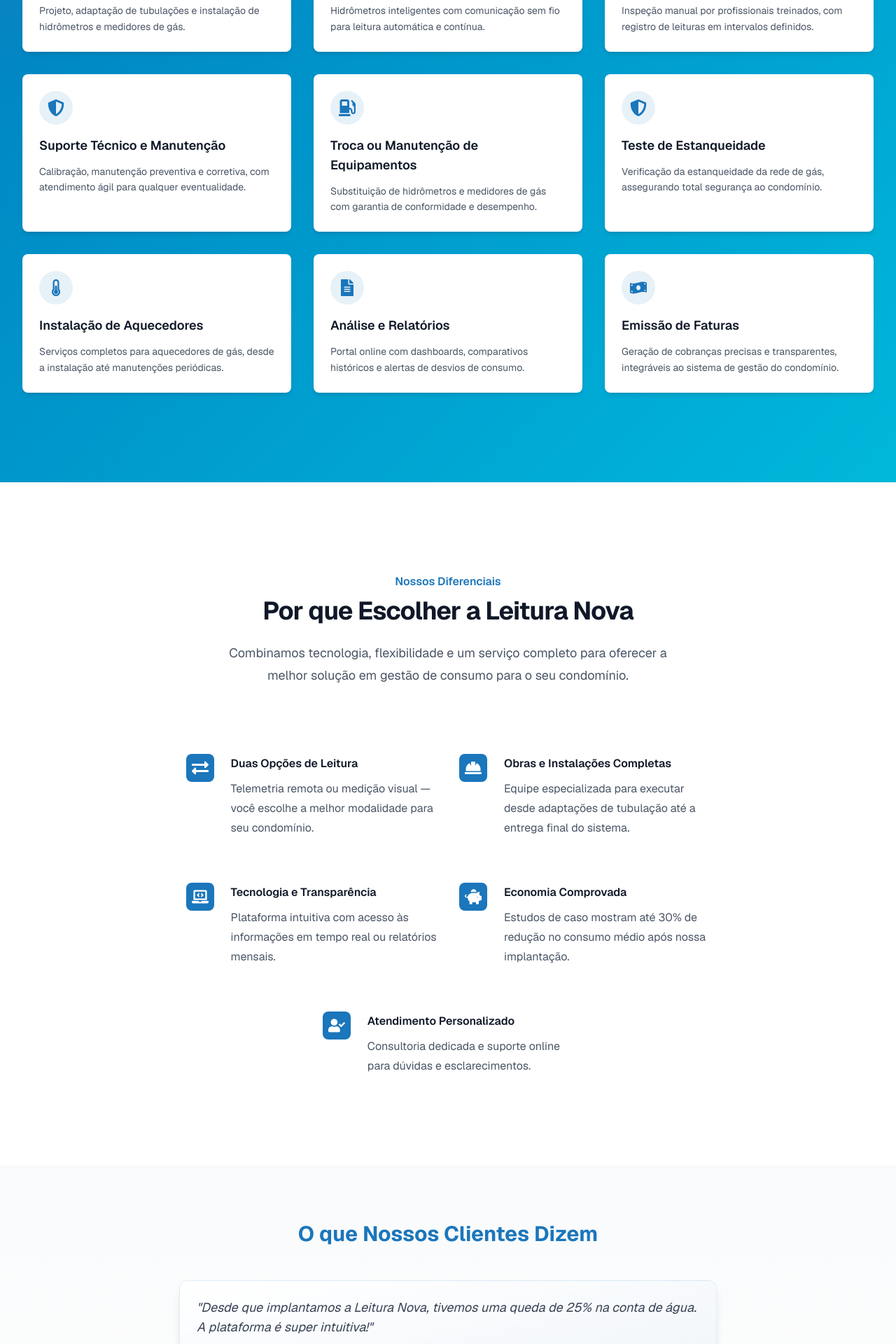
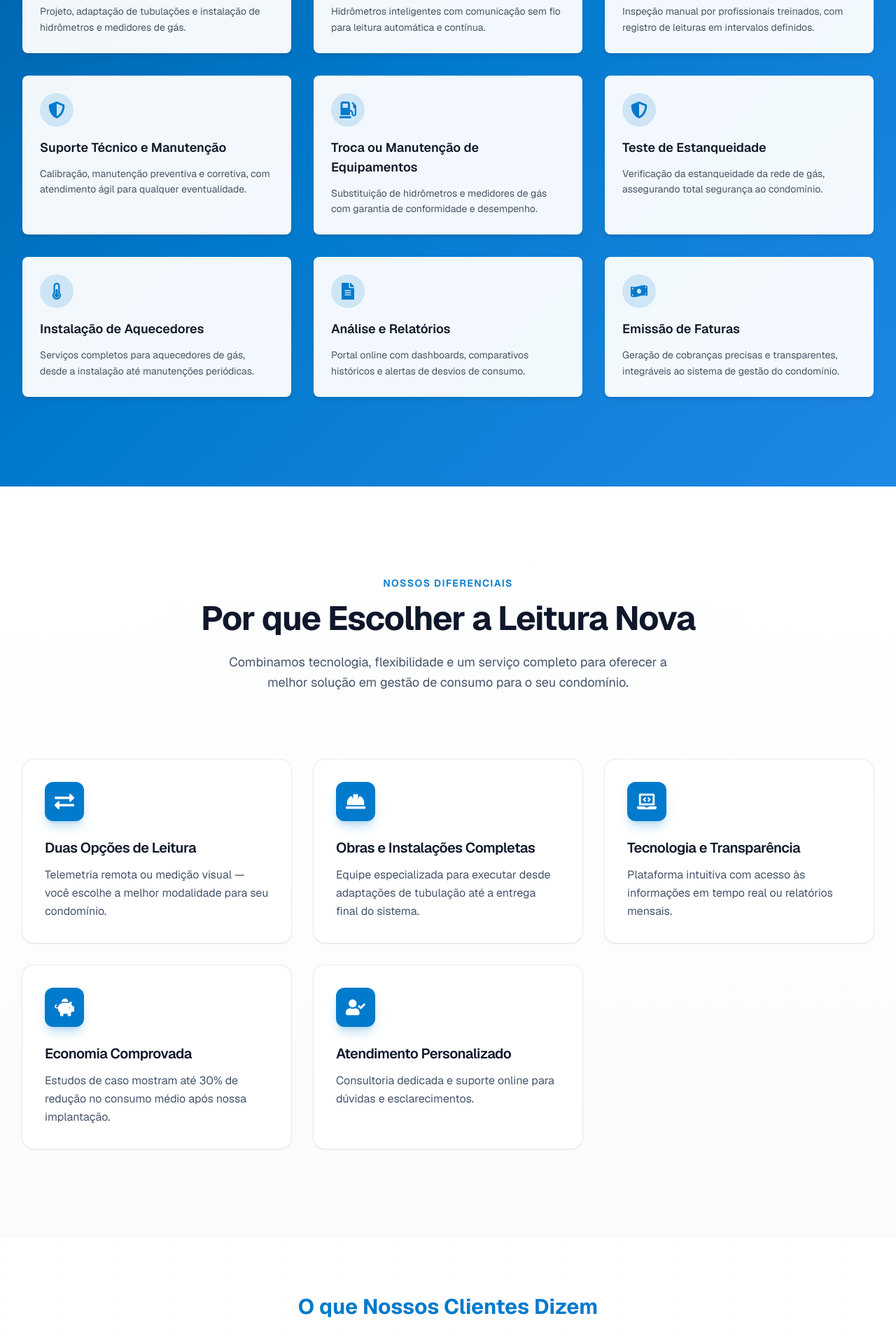
Before and after one commit to adrianoals/leitura-nova-platform, a Next.js app: page / in a window 1280 px wide. Shown: the part 2040-3960 px from the top of the page at 70% size. Built offline with nearby package versions, Linux system fonts and the light colour scheme.

Commit message:
Adiciona novas cores inspiradas no VS Code e atualiza estilos em várias seções, incluindo Footer, Contact, Services, Testimonials e Differentiators. Modifica o componente Button para suportar um novo estilo 'primaryVscode'.

```diff
--- a/src/app/globals.css
+++ b/src/app/globals.css
@@ -11,6 +11,10 @@
   --font-sans: var(--font-geist-sans);
   --font-mono: var(--font-geist-mono);
   --color-brand-blue: #1b76bb;
+  /* Azul estilo VS Code para seções (Serviços, Diferenciais, Depoimentos, Contato, Footer) */
+  --color-vscode-blue: #007acc;
+  --color-vscode-blue-dark: #005a9e;
+  --color-vscode-blue-light: #1e88e5;
 }
 
 @media (prefers-color-scheme: dark) {
--- a/src/components/sections/Contact.tsx
+++ b/src/components/sections/Contact.tsx
@@ -2,12 +2,12 @@
 
 export default function Contact() {
   return (
-    <section id="contato" className="py-20 px-4 text-center bg-gradient-to-br from-brand-blue to-cyan-500 text-white relative overflow-hidden">
+    <section id="contato" className="py-20 px-4 text-center bg-gradient-to-br from-vscode-blue-dark via-vscode-blue to-vscode-blue-light text-white relative overflow-hidden">
       <div className="absolute inset-0 bg-[url('/grid.svg')] opacity-10"></div>
       <div className="max-w-3xl mx-auto relative">
         <h2 className="text-3xl font-bold mb-6">Pronto para Transformar a Gestão de Consumo do Seu Condomínio?</h2>
-        <p className="text-xl mb-8 text-blue-50">Solicite uma avaliação gratuita e descubra como economizar e trazer mais transparência para seus moradores.</p>
-        <Button href="mailto:contato@leitura-nova.com.br">Falar com um Especialista</Button>
+        <p className="text-xl mb-8 text-blue-100/90">Solicite uma avaliação gratuita e descubra como economizar e trazer mais transparência para seus moradores.</p>
+        <Button href="mailto:contato@leitura-nova.com.br" variant="primaryVscode">Falar com um Especialista</Button>
       </div>
     </section>
   );
--- a/src/components/sections/Differentiators.tsx
+++ b/src/components/sections/Differentiators.tsx
@@ -9,34 +9,61 @@
   { icon: FaUserCheck, title: "Atendimento Personalizado", description: "Consultoria dedicada e suporte online para dúvidas e esclarecimentos." }
 ];
 
+const delayClasses = [
+  'animate-fade-in',
+  'animate-fade-in-delay',
+  'animate-fade-in-delay-2',
+  'animate-fade-in',
+  'animate-fade-in-delay',
+];
+
 export default function Differentiators() {
   return (
-    <section id="diferenciais" className="bg-white py-20 sm:py-32 relative overflow-hidden">
-      <div className="absolute inset-0 -z-10 h-full w-full" style={{ backgroundImage: 'repeating-linear-gradient(45deg, #d1d5db 0, #d1d5db 1px, transparent 0, transparent 50%)', backgroundSize: '30px 30px', opacity: 0.5 }}></div>
+    <section id="diferenciais" className="py-24 sm:py-32 relative overflow-hidden bg-gradient-to-b from-white to-slate-50/80">
+      {/* Decorative background */}
+      <div className="absolute inset-0 -z-10 overflow-hidden">
+        <div className="absolute top-0 left-1/2 -translate-x-1/2 w-[800px] h-[400px] bg-vscode-blue/5 rounded-full blur-3xl" />
+        <div className="absolute inset-0 opacity-[0.03]" style={{ backgroundImage: 'radial-gradient(circle at 1px 1px, #0f172a 1px, transparent 0)', backgroundSize: '40px 40px' }} />
+      </div>
+
       <div className="mx-auto max-w-7xl px-6 lg:px-8">
-        <div className="mx-auto max-w-2xl lg:text-center">
-          <h2 className="text-base font-semibold leading-7 text-brand-blue">Nossos Diferenciais</h2>
-          <p className="mt-2 text-3xl font-bold tracking-tight text-gray-900 sm:text-4xl">
+        {/* Section header */}
+        <header className="mx-auto max-w-3xl text-center">
+          <p className="text-sm font-semibold uppercase tracking-widest text-vscode-blue">
+            Nossos Diferenciais
+          </p>
+          <h2 className="mt-4 text-3xl font-bold tracking-tight text-slate-900 sm:text-4xl lg:text-5xl">
             Por que Escolher a Leitura Nova
-          </p>
-          <p className="mt-6 text-lg leading-8 text-gray-600">
+          </h2>
+          <p className="mt-6 text-lg leading-relaxed text-slate-600 max-w-2xl mx-auto">
             Combinamos tecnologia, flexibilidade e um serviço completo para oferecer a melhor solução em gestão de consumo para o seu condomínio.
           </p>
-        </div>
-        <div className="mx-auto mt-16 max-w-2xl sm:mt-20 lg:mt-24 lg:max-w-4xl">
-          <dl className="flex flex-wrap justify-center gap-x-8 gap-y-10 lg:gap-y-16">
-            {differentiators.map((diferencial) => (
-              <div key={diferencial.title} className="relative pl-16 lg:w-2/5">
-                <dt className="text-base font-semibold leading-7 text-gray-900">
-                  <div className="absolute left-0 top-0 flex h-10 w-10 items-center justify-center rounded-lg bg-brand-blue">
-                    <diferencial.icon className="h-6 w-6 text-white" aria-hidden="true" />
-                  </div>
+        </header>
+
+        {/* Cards grid */}
+        <div className="mx-auto mt-16 sm:mt-20 lg:mt-24 grid grid-cols-1 gap-6 sm:gap-8 md:grid-cols-2 lg:grid-cols-3">
+          {differentiators.map((diferencial, index) => {
+            const Icon = diferencial.icon;
+            const isFifth = index === 4;
+            return (
+              <article
+                key={diferencial.title}
+                className={`group relative flex flex-col rounded-2xl bg-white p-8 shadow-sm ring-1 ring-slate-200/80 transition-all duration-300 hover:shadow-lg hover:ring-vscode-blue/30 hover:-translate-y-1 ${isFifth ? 'lg:col-start-2' : ''} ${delayClasses[index % delayClasses.length]}`}
+              >
+                {/* Icon */}
+                <div className="flex h-14 w-14 items-center justify-center rounded-xl bg-vscode-blue text-white shadow-lg shadow-vscode-blue/25 transition-transform duration-300 group-hover:scale-110 group-hover:shadow-vscode-blue/30">
+                  <Icon className="h-7 w-7" aria-hidden />
+                </div>
+                {/* Content */}
+                <h3 className="mt-6 text-xl font-semibold tracking-tight text-slate-900">
                   {diferencial.title}
-                </dt>
-                <dd className="mt-2 text-base leading-7 text-gray-600">{diferencial.description}</dd>
-              </div>
-            ))}
-          </dl>
+                </h3>
+                <p className="mt-3 text-slate-600 leading-relaxed">
+                  {diferencial.description}
+                </p>
+              </article>
+            );
+          })}
         </div>
       </div>
     </section>
--- a/src/components/sections/Services.tsx
+++ b/src/components/sections/Services.tsx
@@ -16,15 +16,15 @@
 
 export default function Services() {
   return (
-    <section id="servicos" className="bg-gradient-to-br from-brand-blue to-cyan-500 py-20 sm:py-32 text-white relative overflow-hidden">
+    <section id="servicos" className="bg-gradient-to-br from-vscode-blue-dark via-vscode-blue to-vscode-blue-light py-20 sm:py-32 text-white relative overflow-hidden">
       <div className="absolute inset-0 bg-[url('/grid.svg')] opacity-10"></div>
       <div className="mx-auto max-w-7xl px-6 lg:px-8 relative">
         <div className="mx-auto max-w-2xl text-center">
-          <h2 className="text-base font-semibold leading-7 text-white">Nossos Serviços</h2>
+          <h2 className="text-base font-semibold leading-7 text-blue-100">Nossos Serviços</h2>
           <p className="mt-2 text-3xl font-bold tracking-tight text-white sm:text-4xl">
             Soluções Completas para seu Condomínio
           </p>
-          <p className="mt-6 text-lg leading-8 text-blue-100">
+          <p className="mt-6 text-lg leading-8 text-blue-100/90">
             Oferecemos um portfólio completo de serviços para garantir uma gestão eficiente e transparente do consumo de água e gás.
           </p>
         </div>
--- a/src/components/sections/Testimonials.tsx
+++ b/src/components/sections/Testimonials.tsx
@@ -8,14 +8,14 @@
 
 export default function Testimonials() {
   return (
-    <section id="depoimentos" className="py-20 px-4 bg-gradient-to-b from-gray-50 to-white relative overflow-hidden">
+    <section id="depoimentos" className="py-20 px-4 bg-white relative overflow-hidden">
       <div className="absolute inset-0 bg-[url('/grid.svg')] opacity-5"></div>
-      <h2 className="text-3xl font-bold text-center mb-12 text-brand-blue relative">O que Nossos Clientes Dizem</h2>
+      <h2 className="text-3xl font-bold text-center mb-12 text-vscode-blue relative">O que Nossos Clientes Dizem</h2>
       <div className="max-w-3xl mx-auto space-y-8 relative">
         {testimonials.map((testimonial, index) => (
           <Card key={index}>
-            <p className="text-gray-700 text-lg italic mb-4">"{testimonial.quote}"</p>
-            <footer className="text-brand-blue font-semibold">— {testimonial.author}</footer>
+            <p className="text-slate-700 text-lg italic mb-4">"{testimonial.quote}"</p>
+            <footer className="text-vscode-blue font-semibold">— {testimonial.author}</footer>
           </Card>
         ))}
       </div>
--- a/src/components/ui/Button.tsx
+++ b/src/components/ui/Button.tsx
@@ -3,7 +3,7 @@
 
 interface ButtonProps {
   children: ReactNode;
-  variant?: 'primary' | 'secondary';
+  variant?: 'primary' | 'primaryVscode' | 'secondary';
   href?: string;
   className?: string;
 }
@@ -13,6 +13,7 @@
 
   const variants = {
     primary: "bg-white text-brand-blue",
+    primaryVscode: "bg-white text-vscode-blue hover:bg-blue-50",
     secondary: "border-2 border-white text-white hover:bg-white hover:text-brand-blue"
   };
 
--- a/src/components/ui/Card.tsx
+++ b/src/components/ui/Card.tsx
@@ -7,7 +7,7 @@
 
 export default function Card({ children, className = '' }: CardProps) {
   return (
-    <div className={`group bg-gradient-to-br from-white to-brand-blue/5 p-6 rounded-xl shadow-lg hover:shadow-xl transition-all duration-300 transform hover:-translate-y-1 border border-brand-blue/10 ${className}`}>
+    <div className={`group bg-white p-6 rounded-xl shadow-lg hover:shadow-xl transition-all duration-300 transform hover:-translate-y-1 border border-vscode-blue/20 hover:border-vscode-blue/40 ${className}`}>
       {children}
     </div>
   );
--- a/src/components/ui/ServiceCard.tsx
+++ b/src/components/ui/ServiceCard.tsx
@@ -8,9 +8,9 @@
 
 export default function ServiceCard({ icon: Icon, title, description }: ServiceCardProps) {
   return (
-    <div className="relative overflow-hidden rounded-lg bg-white p-6 shadow-md transition-all duration-300 hover:shadow-xl hover:-translate-y-1">
-      <div className="mb-4 flex h-12 w-12 items-center justify-center rounded-full bg-brand-blue/10">
-        <Icon className="h-6 w-6 text-brand-blue" />
+    <div className="relative overflow-hidden rounded-lg bg-white/95 backdrop-blur p-6 shadow-md transition-all duration-300 hover:shadow-xl hover:-translate-y-1 border border-white/20">
+      <div className="mb-4 flex h-12 w-12 items-center justify-center rounded-full bg-vscode-blue/15">
+        <Icon className="h-6 w-6 text-vscode-blue" />
       </div>
       <h3 className="mb-3 text-lg font-semibold text-gray-900">{title}</h3>
       <p className="text-sm leading-relaxed text-gray-600">{description}</p>
--- a/src/types/index.ts
+++ b/src/types/index.ts
@@ -12,6 +12,7 @@
 }
 
 export interface Differentiator {
+  icon: IconType;
   title: string;
   description: string;
 }
```
Also changed, not shown: src/components/layout/Footer.tsx (+6 -6 lines).
